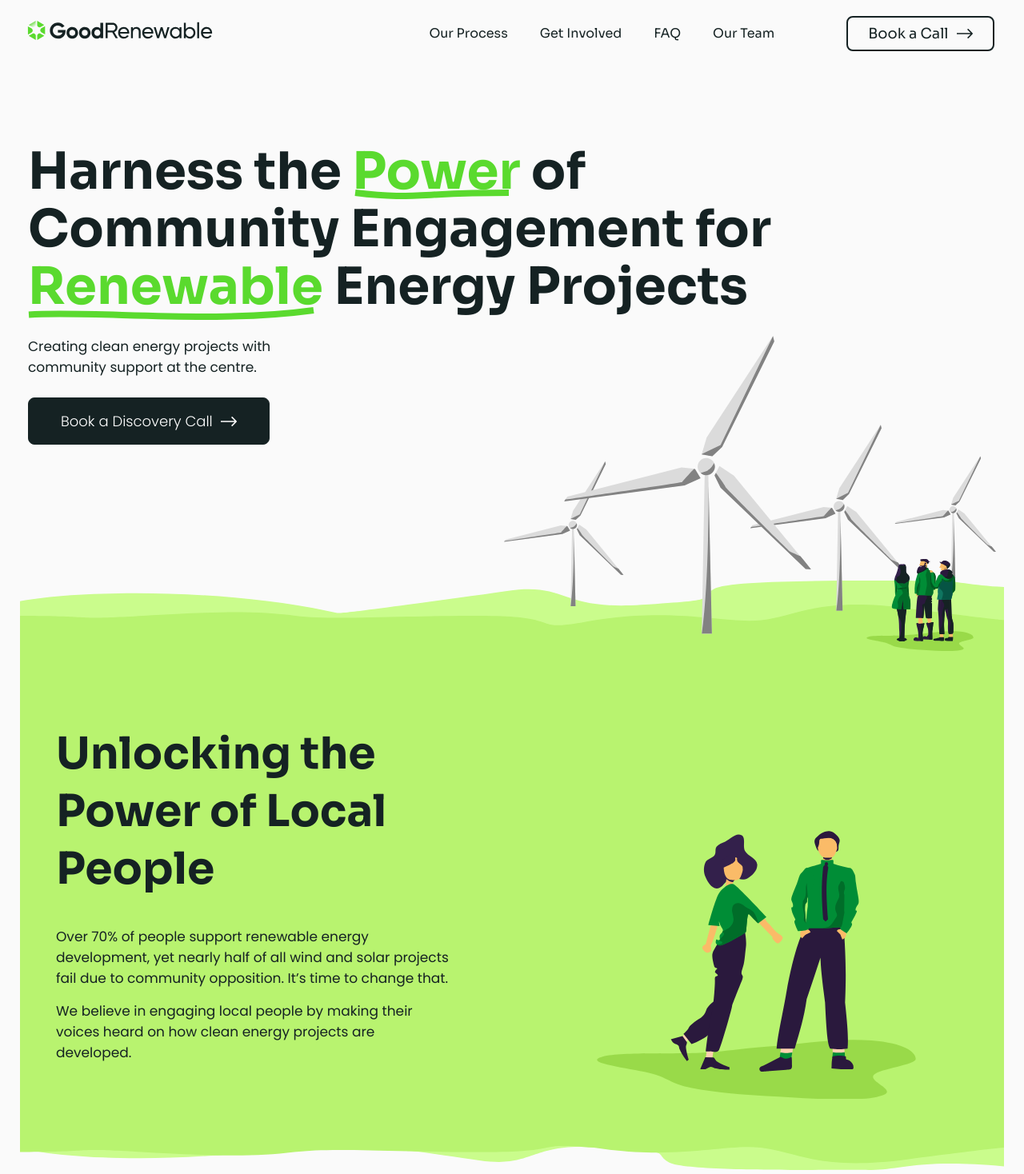
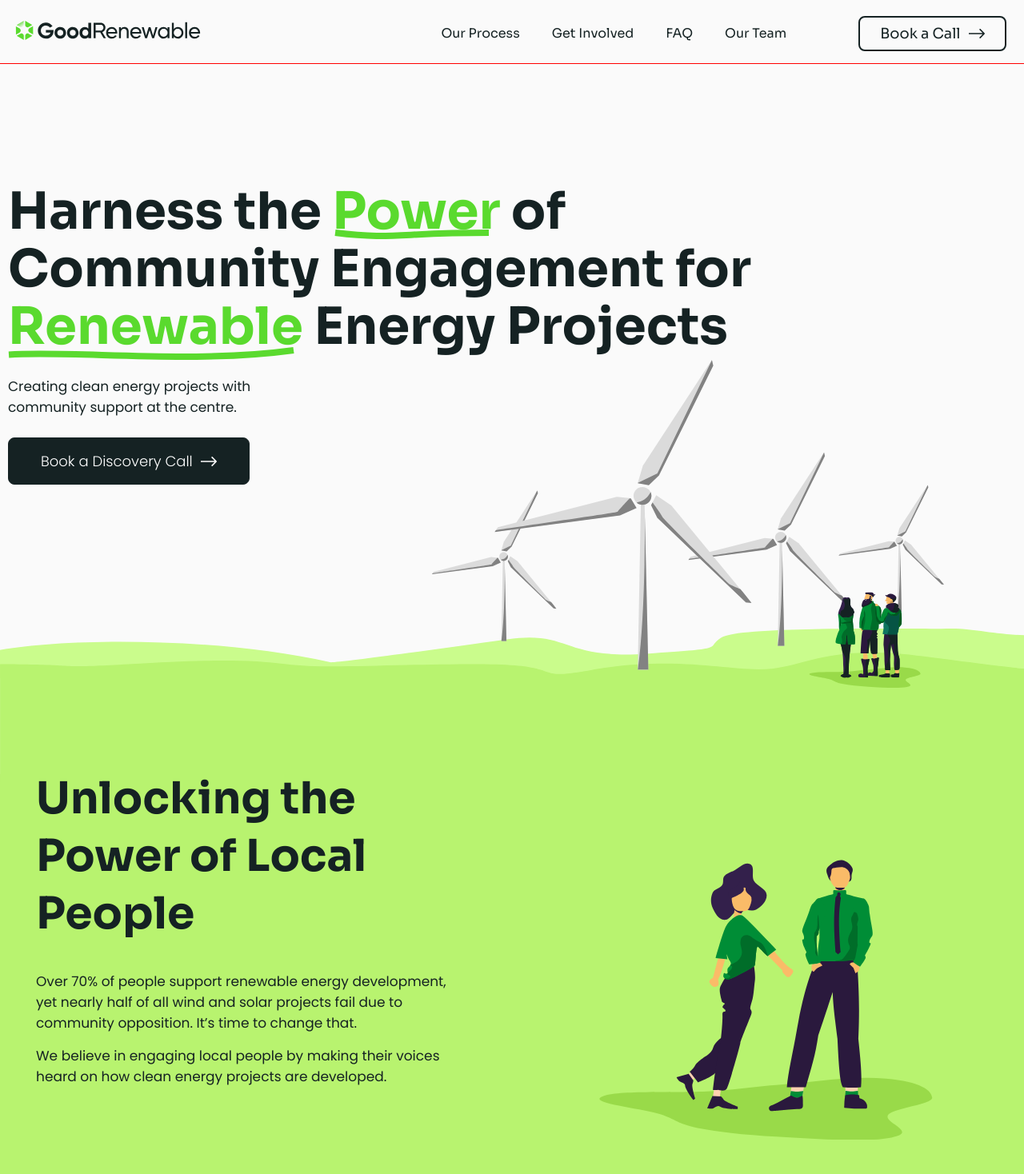
Before and after one commit to elghanbibadr/GoodRenewable, a React (Vite) app: page / in a window 1280 px wide. Shown: the top 1468 px of the page at 80% size. Built offline with nearby package versions, Linux system fonts and the light colour scheme.

Commit message:
the hero and nav responsivenessé

```diff
--- a/src/App.jsx
+++ b/src/App.jsx
@@ -23,14 +23,14 @@ const App = () => {
   return (
 
     <>
-      <Layout>
         <Element name="nav">
-          <Nav />
+         <Nav />
         </Element>
-        <Hero />
-        <Desc />
-        <Features />
-        <Element name="Our Process">
+       {/* <Layout>  */}
+         <Hero />
+         <Desc />
+         {/* <Features />
+      <Element name="Our Process">
         <OurProcess />
         </Element>
         <Element name='Get Involved'>
@@ -40,10 +40,10 @@ const App = () => {
           <Faq />
         </Element>
         <Element name="Our Team">
-          <OurTeam />
-        </Element>
-      </Layout>
-        <Footer />
+          <OurTeam />   */}
+       {/* </Element>   */}
+      {/* </Layout> */}
+        {/* <Footer /> */}
     </>
   )
 }
--- a/src/componenet/Desc.jsx
+++ b/src/componenet/Desc.jsx
@@ -8,18 +8,18 @@ const Desc = () => {
 
   return (
     <>
-      <div className='relative ' >
-        <img className="absolute top-[14rem] md:top-[12rem]" src={wave3} alt="wave 3 svg " loading="lazy" />
-        <img className="relative top-60" src={wave2} alt="wave 2 svg" loading="lazy" />
+      <div className='relative  ' >
+        <img className="absolute top-[14rem] md:top-[13rem]" src={wave3} alt="wave 3 svg " loading="lazy" />
+        <img className="relative top-64" src={wave2} alt="wave 2 svg" loading="lazy" />
       </div>
-      <div className='bg-green-secondary px-4  pb-20 desc md:grid md:p-10 items-center md:grid-cols-2 lg:gap-x-[4rem] pt-[50%] mt-60 '>
+       <div className='bg-green-secondary px-4  pb-20 desc md:grid md:p-10 items-center md:grid-cols-2 lg:gap-x-[4rem] pt-[50%] mt-60 '>
         <div data-aos="fade-up-right" className='relative bottom-12  lg:pl-[2rem]'>
           <h2 className='mb-14 w-[80%] md:w-full  '>Unlocking the Power of Local People</h2>
           <p className='text-black lg:w-[90%]  '>Over 70% of people support renewable energy development, yet nearly half of all wind and solar projects fail due to community opposition. It’s time to change that.</p>
           <p className='text-black my-6  lg:w-[90%]'>We believe in engaging local people by making their voices heard on how clean energy projects are developed.</p>
         </div>
-        <div data-aos="fade-left">
-          <svg className='h-1/2 w-[70%] z-[999999999] lg:w-[70%] mx-auto lg:relative lg:top-20' viewBox="0 0 424 360" fill="none" xmlns="http://www.w3.org/2000/svg">
+         <div data-aos="zoom-in"  >
+          <svg className='h-1/2  z-[99999999] lg:w-[70%] mx-auto lg:relative lg:top-20' viewBox="0 0 424 360" fill="none" xmlns="http://www.w3.org/2000/svg">
             <path fill-rule="evenodd" clip-rule="evenodd" d="M225.269 289.84C271.912 286.463 319.007 277.947 364.886 281.685C409.052 285.283 423.013 296.857 423.695 306.006C424.298 314.075 376.375 319.214 368.278 327.135C358.135 337.059 408.635 349.424 371.865 356.716C337.133 363.603 273.798 357.894 225.269 355.494C187.078 353.605 152.999 349.851 125.206 344.517C100.802 339.832 96.0593 333.066 78.6778 327.357C54.4585 319.403 -15.5238 313.011 3.5621 304.565C23.4512 295.763 98.581 300.682 146.085 297.527C174.76 295.623 196.882 291.896 225.269 289.84Z" fill="#99DA49" />
             <rect x="312.199" y="36.4512" width="15.7942" height="11.4867" rx="1" transform="rotate(90.6168 312.199 36.4512)" fill="#FABB68" />
             <path d="M311.199 36.4404L301.713 36.3383C301.161 36.3323 300.708 36.7752 300.702 37.3275L300.685 38.9499C300.682 39.2704 300.831 39.5746 301.093 39.7599C305.006 42.5337 307.605 42.4779 311.713 39.9113C311.997 39.7341 312.167 39.4221 312.171 39.0877L312.188 37.4511C312.194 36.8989 311.752 36.4464 311.199 36.4404Z" fill="#2A193D" />
@@ -64,7 +64,7 @@ const Desc = () => {
           </svg>
         </div>
       </div>
-       <img className="relative hidden sm2:block -z-[20]  lg:bottom-40" src={wave} alt="wave  svg " loading="lazy" />
+       <img className="relative hidden sm2:block md:bottom-20 -z-[20]  lg:bottom-40" src={wave} alt="wave  svg " loading="lazy" />
            <img className="w-full sm2:hidden relative bottom-[10rem] -z-20 " src={bottomWaveForMobile} alt="wave  svg " loading="lazy" />
             <img className="w-full sm2:hidden   -z-40  relative  bottom-[22rem]" src={bottomWaveForMobile2} alt="wave  svg " loading="lazy" />
 
--- a/src/componenet/Hero/Hero.jsx
+++ b/src/componenet/Hero/Hero.jsx
@@ -1,4 +1,3 @@
-import BookCallBtn from "../UI/BookCallBtn"
 const Hero = () =>  {
 
   return (
@@ -6,20 +5,21 @@ const Hero = () =>  {
 
 
       <div data-aos="fade-right" data-aos-offset="300" data-aos-easing="ease-in-sine" className='mt-10 lg:mt-40 '>
-        <h1 className=' md:w-[70%] lg:w-[80%]'>Harness the<strong className='strong-small ' > Power</strong>  of Community Engagement for <strong className='strong--taller'>Renewable</strong> Energy Projects</h1>
+        <h1 className=' md:w-[70%] md:mt-20 lg:w-[80%]'>Harness the<strong className='strong-small ' > Power</strong>  of Community Engagement for <strong className='strong--taller'>Renewable</strong> Energy Projects</h1>
         <p className='text-black my-6 lg:my-10  lg:w-1/3'>Creating clean energy projects  with   <br/>community support at the centre.</p>
 
-        <a href="https://calendly.com/good-renewable/arrange-a-call?primary_color=5ada2e" target="_blank" >
-    <button className={` flex  rounded-[8px] px-6  items-center py-5   w-full text-center sm:pl-[4.4rem] sm2:w-fit lg:py-6   lg:px-16 md:mt-10  book-discoveryCall-btn  mb-20  bg-black text-white hover:bg-[#FAFAFA] hover:text-black text-white' `}>
+       <a href="https://calendly.com/good-renewable/arrange-a-call?primary_color=5ada2e" target="_blank" >
+     <button className={` flex  rounded-[8px] px-6  items-center py-5   w-full text-center sm:pl-[4.4rem] sm2:w-fit lg:py-6   lg:px-16 md:mt-10  book-discoveryCall-btn  mb-20  bg-black text-white hover:bg-[#FAFAFA] hover:text-black text-white' `}>
     <span className='mr-4  font-[300] '>Book a Discovery Call</span>
-    <svg  width="20" height="16" viewBox="0 0 25 16" fill="none" xmlns="http://www.w3.org/2000/svg">
+
+     <svg  width="20" height="16"  viewBox="0 0 25 16" fill="none" xmlns="http://www.w3.org/2000/svg">
 <path  d="M24.7071 8.70711C25.0976 8.31658 25.0976 7.68342 24.7071 7.29289L18.3431 0.928932C17.9526 0.538408 17.3195 0.538408 16.9289 0.928932C16.5384 1.31946 16.5384 1.95262 16.9289 2.34315L22.5858 8L16.9289 13.6569C16.5384 14.0474 16.5384 14.6805 16.9289 15.0711C17.3195 15.4616 17.9526 15.4616 18.3431 15.0711L24.7071 8.70711ZM0 9H24V7H0V9Z" fill="white"/>
 </svg>
 </button>
 </a>
       </div>
 
-      <svg data-aos="fade-left"  className='mx-auto    z-50 absolute mt-10 md:w-1/2  md:right-4 md:top-[45%] lg:top-[60%]' viewBox="0 0 753 483" fill="none" xmlns="http://www.w3.org/2000/svg">
+           <svg  className='   z-50 absolute mt-10 md:w-1/2   md:right-40 md:top-[65%] lg:top-[60%]' viewBox="0 0 753 483" fill="none" xmlns="http://www.w3.org/2000/svg">
         <g clip-path="url(#clip0_0_1)">
           <path d="M690.744 371H684.363L686.244 269.802H688.465L690.744 371Z" fill="#DBDBDB" />
 
@@ -160,7 +160,8 @@ const Hero = () =>  {
             <rect width="39.4313" height="123.51" fill="white" transform="translate(651.602 343.787)" />
           </clipPath>
         </defs>
-      </svg>
+       </svg>
+
 
     </section>
   )
--- a/src/componenet/Nav/Nav.jsx
+++ b/src/componenet/Nav/Nav.jsx
@@ -38,16 +38,16 @@ const Nav = () => {
   };
 
   return (
-    <header className={` bg-white   ${isSticky ? 'fixed md:px-4 lg:px-10 inset-0 z-[99999999999999999] shadow-lg h-fit bg-white' : 'md:bg-[#FAFAFA]'}`}>
-      <nav className=' flex py-4 px-4 md:px-0  items-center justify-between flex-wrap relative md:flex-nowrap md:pt-6 '>
+    <header className={` bg-white px-4      ${isSticky ? 'fixed md:px-4 lg:px-10 inset-0 z-[99999999999999999] shadow-lg h-fit bg-white' : 'md:bg-[#FAFAFA]'}`}>
+      <nav className=' flex py-4  md:px-0  items-center justify-between flex-wrap relative md:flex-nowrap md:pt-6 '>
        <Link className={`${isSticky ? "block" : "hidden"} md:hidden`} to="nav" offset={-80} smooth={true} duration={500}><img className='cursor-pointer'  src={logo} alt='logo' /> </Link>
-      <Link className={`${!isSticky ? "block" : "hidden"} md:block `} to="nav" offset={-80} smooth={true} duration={500}><img className='lg:h-[4.2rem] cursor-pointer w-64 h-14 mb-1 lg:mb-3  md:block  lg:w-[32rem] lg:relative lg:right-14'  src={GoodRenewable} alt="goodRenewable logo" /></Link>
-         {isSticky && !menuCollapse &&   <BookCallBtn text="Book a Call" className="py-2 book-call-btn border-2   hover:bg-black hover:text-white  md:hidden" fill="#152223" /> }
+       <Link className={`${!isSticky ? "block" : "hidden"} md:block `} to="nav" offset={-80} smooth={true} duration={500}><img className='lg:h-[4.2rem] cursor-pointer w-64 h-14 mb-1 lg:mb-3  md:block  lg:w-[32rem] lg:relative lg:right-14'  src={GoodRenewable} alt="goodRenewable logo" /></Link>
+         {isSticky && !menuCollapse &&   <BookCallBtn text="Book a Call" className="py-2 book-call-btn border-2    hover:bg-black hover:text-white  md:hidden" fill="#152223" /> }
         {!menuCollapse && <img onClick={hanldeMenuHamburgerClicked} className="md:hidden cursor-pointer" src={menuBurger} alt="menu burger icon" />}
         {menuCollapse && <img onClick={hanldeCloseIconClicked} className='md:hidden px-3 cursor-pointer' src={closeIcon} alt="close icon" />}
-        <ul className={` ${!menuCollapse ? "hidden h-0" : " h-screen"} mx-auto md:flex  transition-opacity duration-1000 md:mx-1 md:visible md:h-fit  md:opacity-100 flex flex-col items-center mt-20 md:mt-0  w-full md:w-auto    text-black navbar__list font-bold md:font-[400]  text-[3.2rem] md:flex-row  md:text-[1.6rem]`}>
+        <ul className={` ${!menuCollapse ? "hidden  h-0" : " h-screen"} mx-auto md:flex  transition-opacity duration-1000 md:mx-1 md:visible md:h-fit  md:opacity-100 flex flex-col items-center mt-20 md:mt-0  w-full md:w-auto    text-black navbar__list font-bold md:font-[400]  text-[3.2rem] md:flex-row  md:text-[1.6rem]`}>
           {listLinks.map((link, index) => {
-            return <li className='lg:mx-[2rem]' key={index}><Link to={link} offset={index == 0 ? -60 :-80} smooth={true} duration={500}><a onClick={handleNavLinkClicked} href='#' className=' lg:mr-[2rem]'>{link}</a></Link></li>
+            return <li className='' key={index}><Link to={link} offset={index == 0 ? -60 :-80} smooth={true} duration={500}><a onClick={handleNavLinkClicked} href='#' className=' lg:mr-[2rem]'>{link}</a></Link></li>
           })}
           <li onClick={handleNavLinkClicked} className='relative top-10 md:top-0   '><BookCallBtn className='book-call-btn border-2 lg:px-10  hover:bg-black hover:text-white lg:ml-20' text="Book a Call" fill="#152223" /> </li>
         </ul>
--- a/src/componenet/Ourprocess/OurProcess.jsx
+++ b/src/componenet/Ourprocess/OurProcess.jsx
@@ -10,7 +10,7 @@ const OurProcess = () => {
   });
 
   return (
-    <div className='bg-white pt-[10rem] mx-6 rounded-[2.4rem]  pl-6 mt-[10rem] '>
+    <div className='bg-white py-[10rem] mx-6 rounded-[2.4rem]  pl-6 mt-[10rem] '>
       <div className='md:text-center'>
         <h2 className='mb-10'>Our process</h2>
         <p className='md:mb-20  '>The three-step strategy is carefully designed to maximise <br/> the likelihood of success</p>
--- a/src/componenet/UI/Layout.jsx
+++ b/src/componenet/UI/Layout.jsx
@@ -2,10 +2,12 @@ import React from 'react'
 
 const Layout = (props) => {
   return (
-    <div className='lg:max-w-[140rem] lg:mx-auto md:px-4 lg:px-10 '>
+    <div className=' max-w-[120rem] mx-auto  lg:px-10  '>
         {props.children}
     </div>
   )
 }
 
 export default Layout
+// max-w-[140rem] w-[100%]
+// md:px-4 lg:px-10
--- a/src/index.css
+++ b/src/index.css
@@ -8,7 +8,9 @@
     box-sizing: border-box;
 }
 
-
+header{
+    outline: 1px solid red;
+}
 
 html{
     font-size: 62.5%;
@@ -18,7 +20,7 @@ html{
 
 body{
    background-color:  #FAFAFA;
-    overflow-x: hidden;
+     overflow-x: hidden !important;
     font-family: 'Poppins', sans-serif;
 
 }
```
